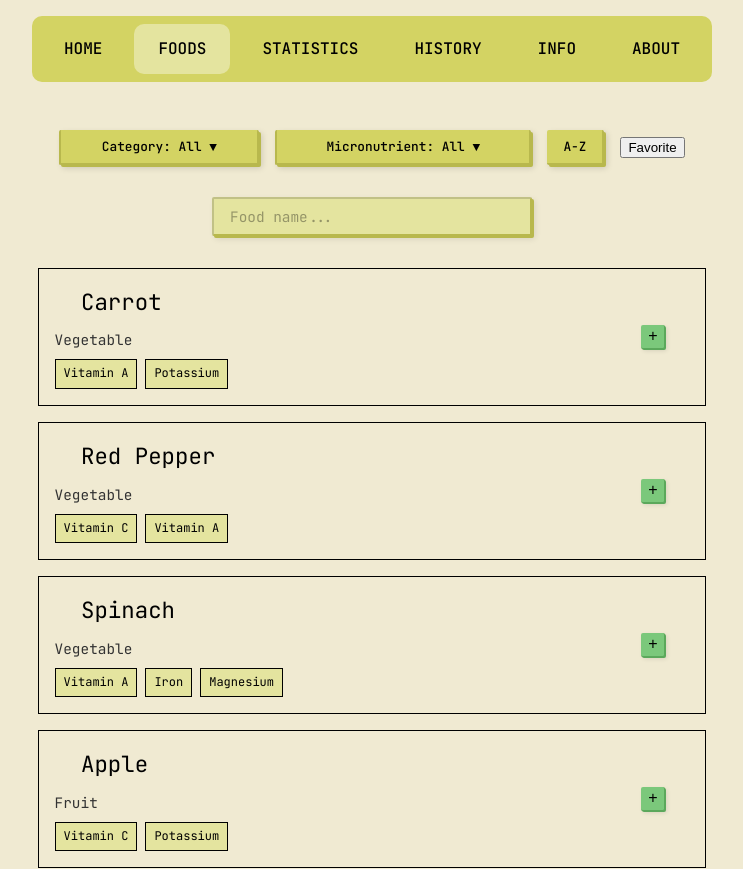
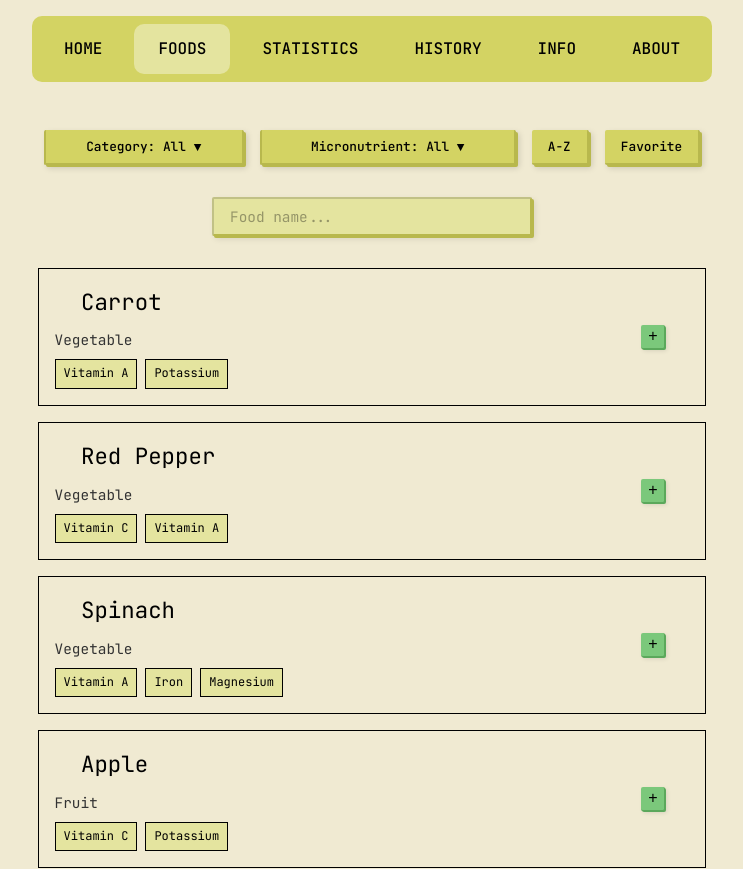
Before and after one commit to MatejHlavac/Micronutrient_Tracker, a Vue app: page /add in a window 1280 px wide. Shown: the top 869 px of the page, without its empty margins (268-1011 px from the left). Built offline with nearby package versions, Linux system fonts and the light colour scheme; some icons are missing.

Commit message:
Favorite filter button
- styling tlacidla pre filtrovanie oblubenych potravin

```diff
--- a/src/views/AddFoodView.vue
+++ b/src/views/AddFoodView.vue
@@ -385,6 +385,36 @@ export default {
 	background: #e4e49f;
 }
 
+.fav-button {
+	padding: 0.5rem 1rem;
+	background: #d3d363;
+	border-radius: 2px;
+	transition: all 0.2s;
+	text-transform: capitalize;
+	color: var(--color-text);
+	cursor: pointer;
+	font-family: "JetBrains Mono", monospace;
+	font-size: 0.8rem;
+	font-weight: 500;
+	box-shadow: 2px 2px 0 #b8b84d, 3px 3px 6px rgba(0, 0, 0, 0.15);
+	transform: translate(0, 0);
+	border-right: 2px solid #b8b84d;
+	border-bottom: 2px solid #b8b84d;
+	border-top: none;
+	border-left: none;
+}
+.fav-button:hover {
+	box-shadow: 1px 1px 0 #b8b84d, 2px 2px 4px rgba(0, 0, 0, 0.1);
+	transform: translate(1px, 1px);
+}
+.fav-button:active {
+	box-shadow: 0.5px 0.5px 0 #b8b84d, 1px 1px 2px rgba(0, 0, 0, 0.08);
+	transform: translate(1.5px, 1.5px);
+}
+.fav-button.active {
+	background: #e4e49f;
+}
+
 @media (max-width: 768px) {
 	.add-food {
 		padding: 1rem;
@@ -401,7 +431,8 @@ export default {
 	}
 
 	.filter-dropdown-trigger,
-	.sort-button {
+	.sort-button,
+	.fav-button {
 		font-size: 0.7rem;
 		padding: 0.4rem 0.8rem;
 	}
```
